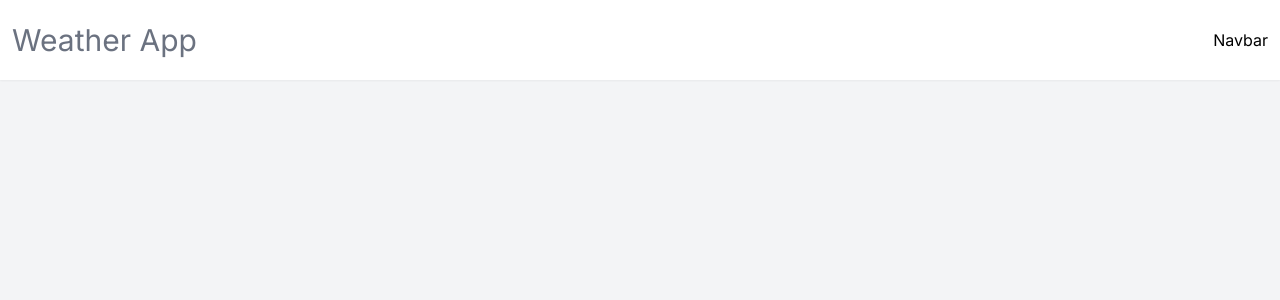
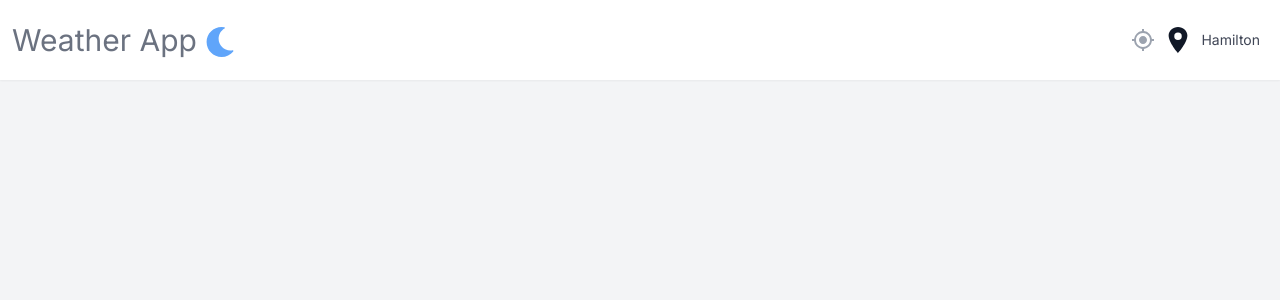
Before and after one commit to imRanDan/weather-app, a Next.js app: page / in a window 1280 px wide. Shown: the top 300 px of the page. Built offline with nearby package versions, Linux system fonts and the light colour scheme.

Commit message:
working on searchbar component and added react-icons

```diff
--- a/src/components/Navbar.tsx
+++ b/src/components/Navbar.tsx
@@ -1,4 +1,7 @@
 import React from 'react'
+import { FaMoon } from "react-icons/fa";
+import { IoLocationSharp } from "react-icons/io5";
+import { MdMyLocation } from "react-icons/md";
 
 type Props = {}
 
@@ -8,8 +11,18 @@ export default function Navbar({}: Props) {
         <div className="h-[80px] w-full flex justify-between items-center max-w-7xl px-3 mx-auto">
             <p className="flex items-center justify-center gap-2">
                 <h2 className="text-gray-500 text-3xl">Weather App</h2>
+                <FaMoon className="text-3xl mt-1 text-blue-400"/>
             </p>
-        Navbar
+
+            <section className="flex gap-2 items-center">
+                <MdMyLocation className="text-2xl text-gray-400 hover:opacity-80 cursor-pointer"/>
+                <IoLocationSharp className="text-3xl text-gray-900 hover:opacity-80 cursor-pointer" />
+                <p className="text-slate-900/80 text-sm"> Hamilton </p>
+
+                <div>
+                    {/* SearchBox */}
+                </div>
+            </section>
         </div>
     </nav>
   )
--- /dev/null
+++ b/src/components/Searchbar.tsx
@@ -0,0 +1,9 @@
+import React from 'react'
+
+type Props = {}
+
+export default function Searchbar({}: Props) {
+  return (
+    <div>Searchbar</div>
+  )
+}
```
Also changed, not shown: package.json (+5 -4 lines), 1 other file (tests, documents, lock files or other folders).
